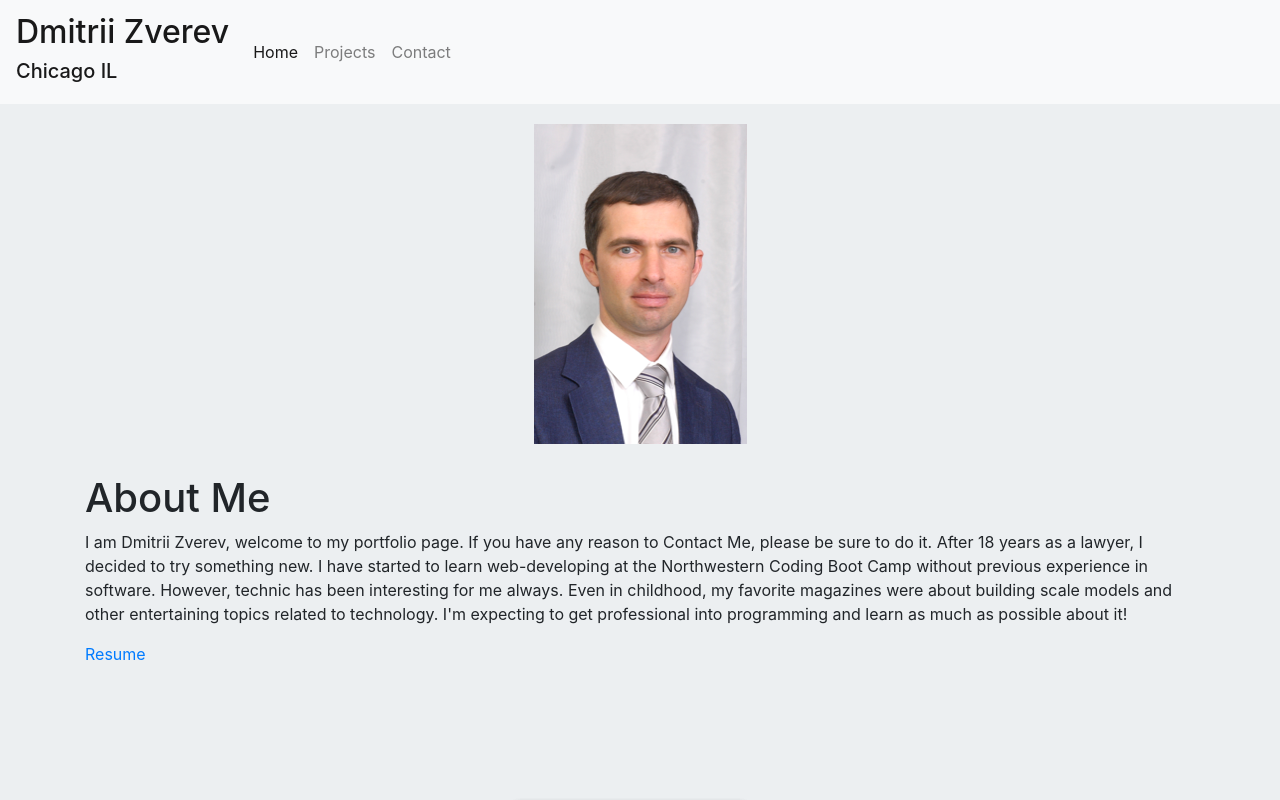
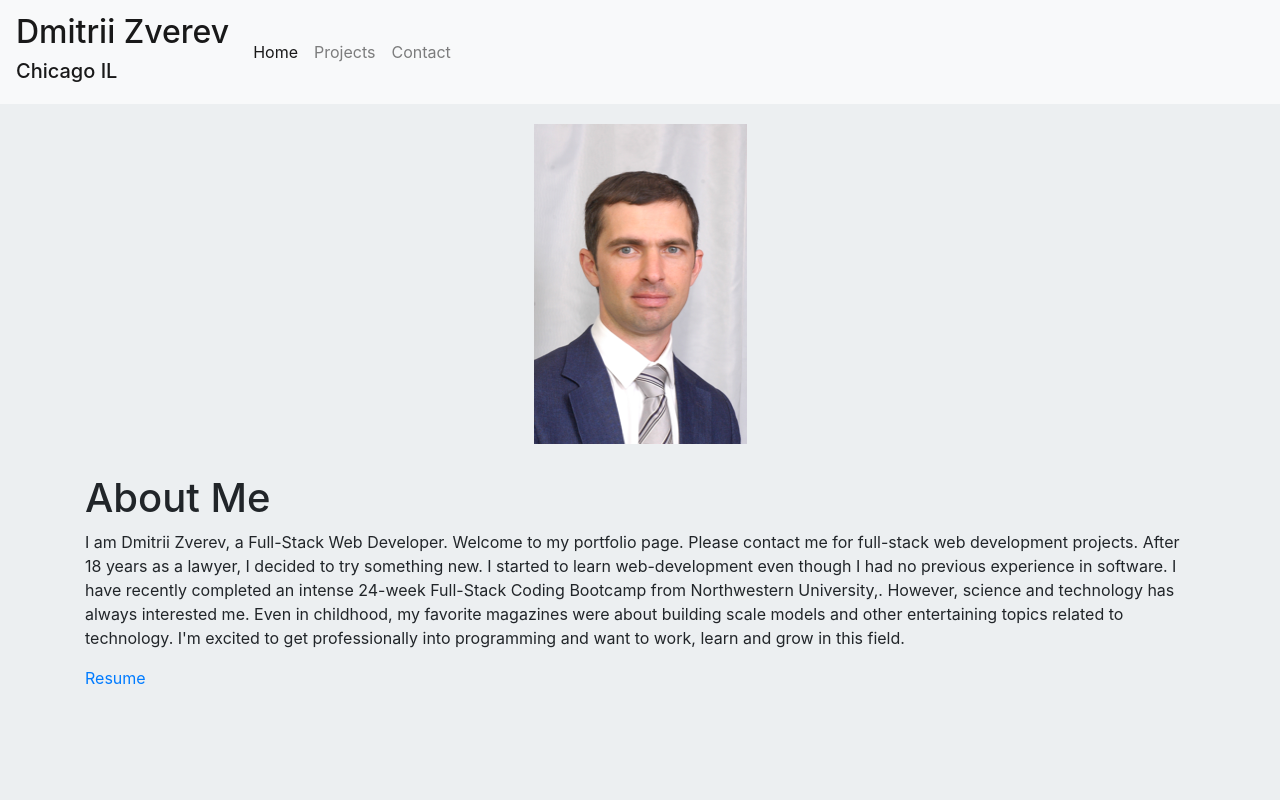
Before and after one commit to Zerrtry/React-Portfolio, a React (Create React App) app: page / in a window 1280 px wide. Shown: the top 800 px of the page. Built offline with nearby package versions, Linux system fonts and the light colour scheme.

Commit message:
Update Home.js

```diff
--- a/src/pages/Home.js
+++ b/src/pages/Home.js
@@ -18,9 +18,9 @@ function Home() {
         <Row>
           <Col size="md-12">
             <p>
-            I am Dmitrii Zverev, welcome to my portfolio page. If you have any reason to Contact Me, please be sure to do it.
+            I am Dmitrii Zverev, a Full-Stack Web Developer. Welcome to my portfolio page. Please contact me for full-stack web development projects.
 
-            After 18 years as a lawyer, I decided to try something new. I have started to learn web-developing at the Northwestern Coding Boot Camp without previous experience in software. However, technic has been interesting for me always. Even in childhood, my favorite magazines were about building scale models and other entertaining topics related to technology. I'm expecting to get professional into programming and learn as much as possible about it!
+After 18 years as a lawyer, I decided to try something new. I started to learn web-development even though I had no previous experience in software. I have recently completed an intense 24-week Full-Stack Coding Bootcamp from Northwestern University,. However, science and technology has always interested me. Even in childhood, my favorite magazines were about building scale models and other entertaining topics related to technology. I'm excited to get professionally into programming and want to work, learn and grow in this field.
             </p>
             <a href="https://docs.google.com/document/d/1DS2DIkUIm5BBt7SLdHHnEHezM81L-nASURQsF62X2Lg/edit?usp=sharing" target="_blank">Resume</a>
           </Col>
```
